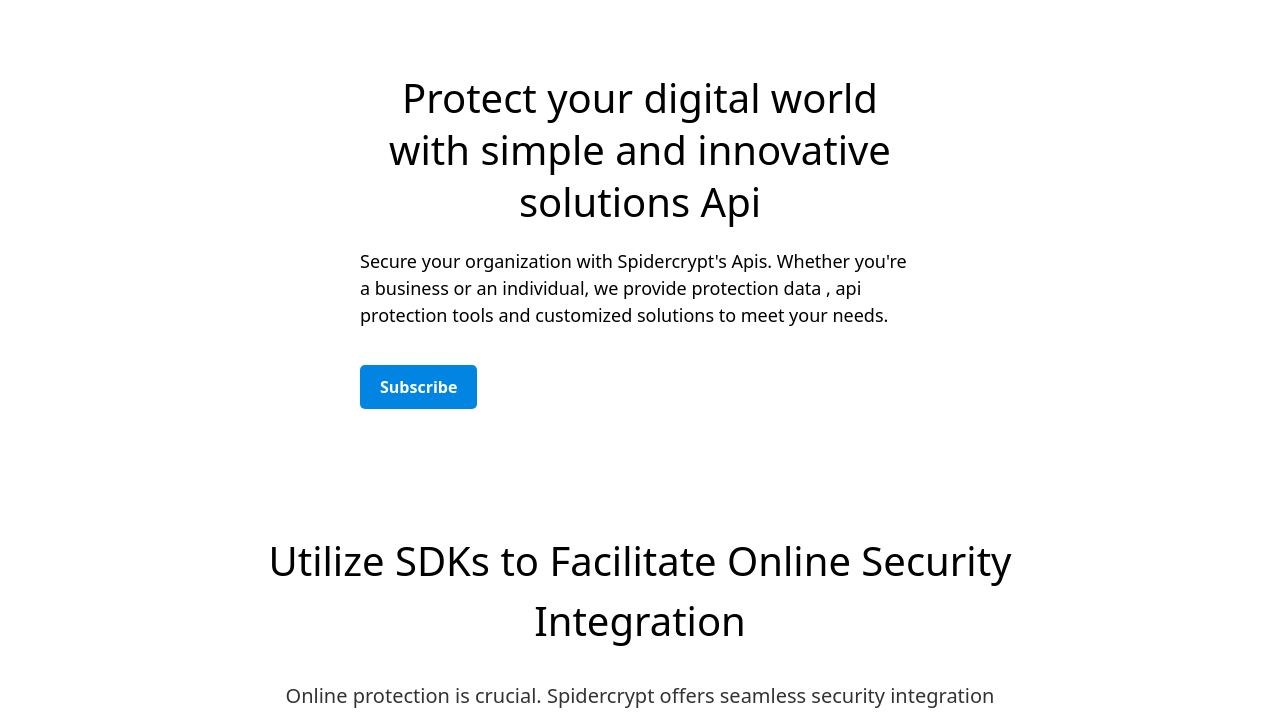
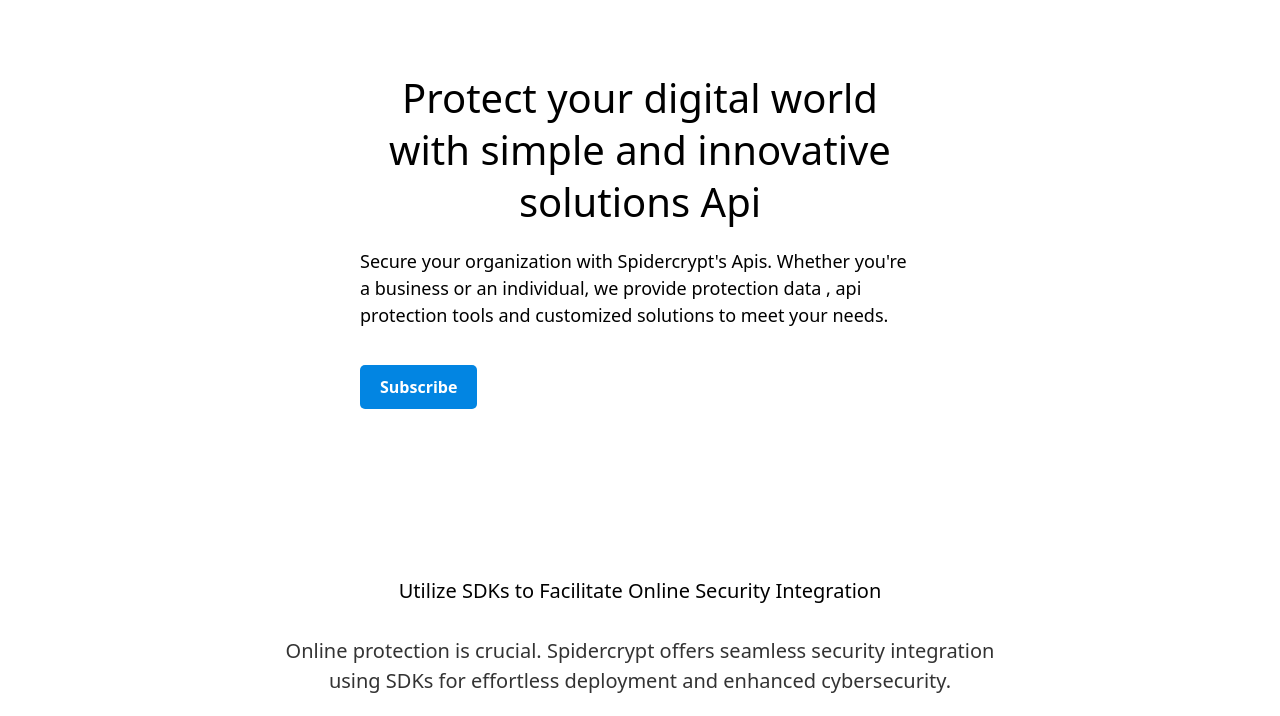
Before and after one commit to Mouhawos/Spidercrypt-application, a plain HTML site: page index.html in a window 1280 px wide. Shown: the part 78-794 px from the top of the page. Drawn offline with nearby package versions, Linux system fonts and the light colour scheme; a script that the page names is missing.

Commit message:
styles.css

```diff
--- a/styles.css
+++ b/styles.css
@@ -208,7 +208,7 @@ p, .hero-2 p {
 
 /* Styles améliorés pour le titre de la deuxième section héros */
 .hero-2 .hero-title {
-  font-size: 20px; /* J'ai légèrement augmenté la taille du titre */
+  font-size: 30px; /* J'ai légèrement augmenté la taille du titre */
   margin-bottom: 30px; /* Réduit l'espacement en bas du titre */
   line-height: 1.5; /* Ajuste la hauteur de ligne pour une meilleure lisibilité */
   color: #000; /* Conserve la couleur du titre */
@@ -272,7 +272,7 @@ User
 
 /* Styles améliorés pour le titre de la deuxième section héros */
 .hero-2 .hero-title {
-  font-size: 40px; /* J'ai légèrement augmenté la taille du titre */
+  font-size: 20px; /* J'ai légèrement augmenté la taille du titre */
   margin-bottom: 30px; /* Réduit l'espacement en bas du titre */
   line-height: 1.5; /* Ajuste la hauteur de ligne pour une meilleure lisibilité */
   color: #000; /* Conserve la couleur du titre */
```
